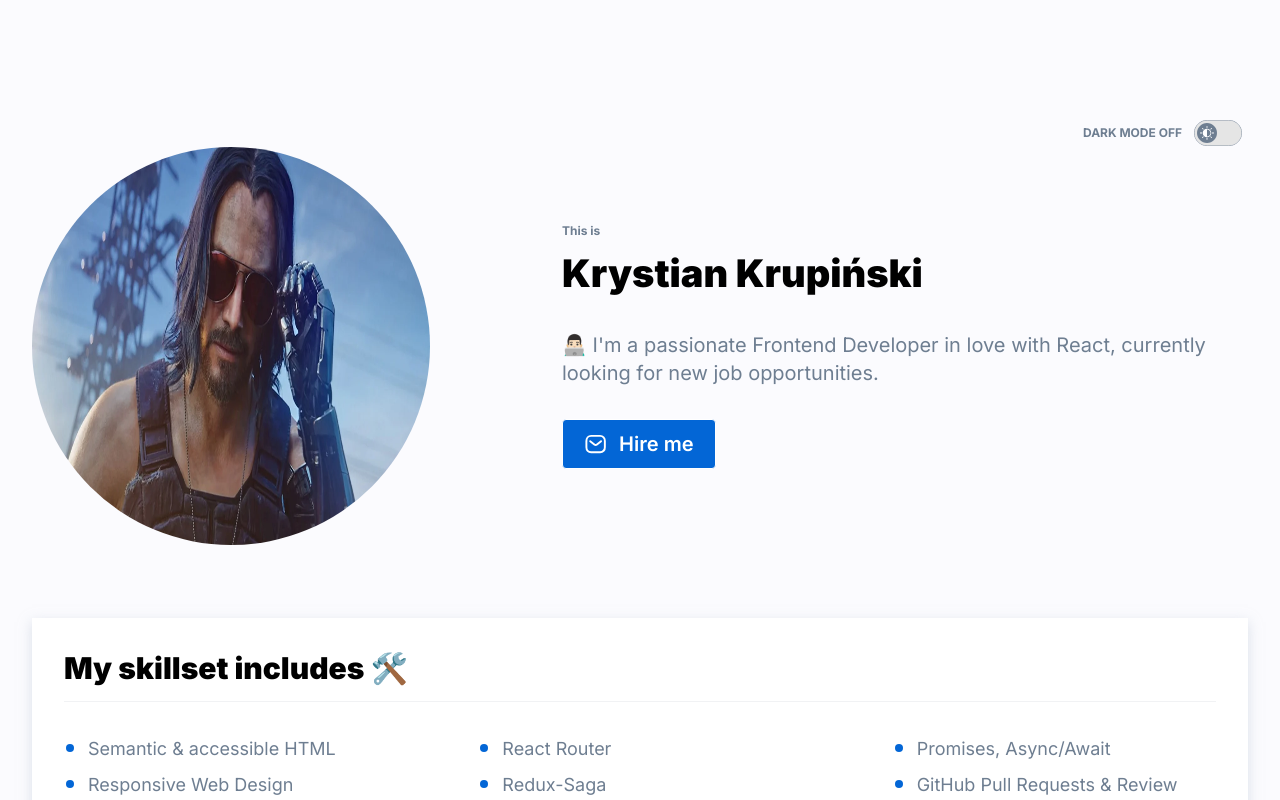
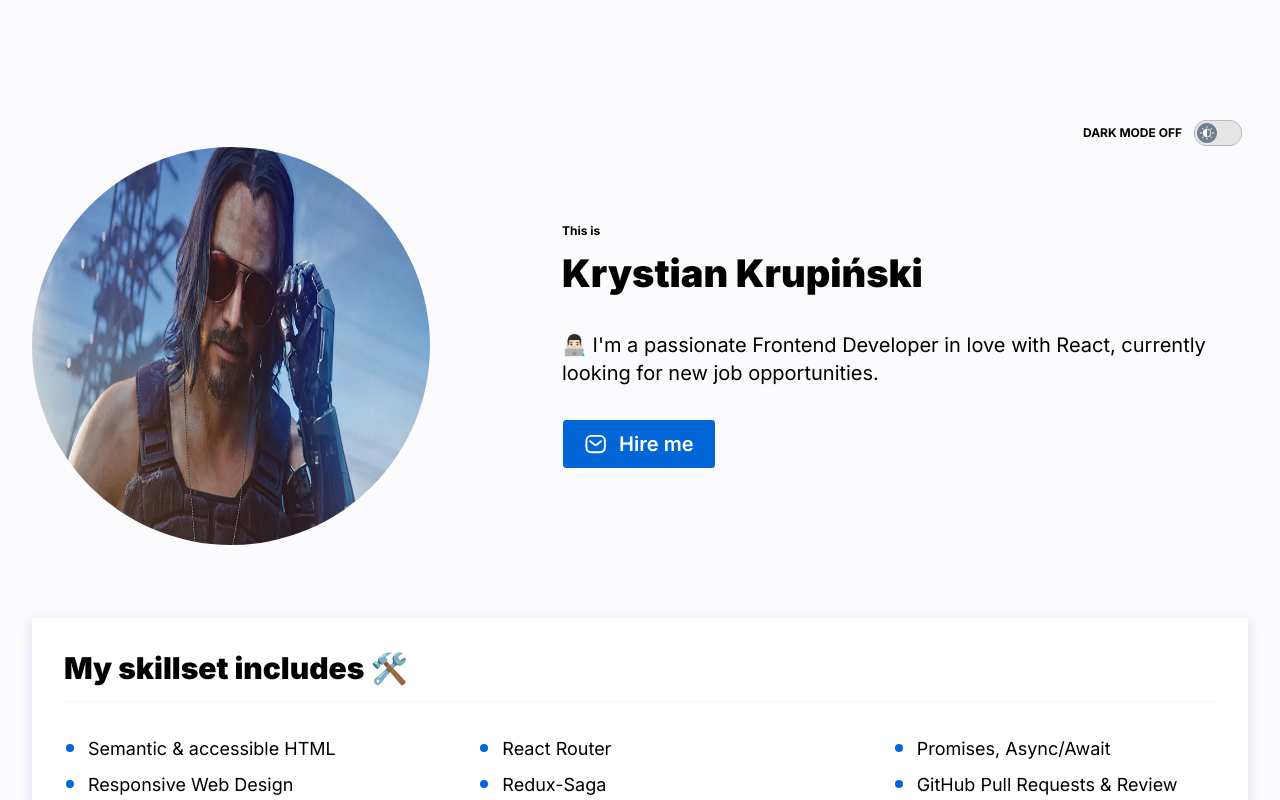
Before and after one commit to Krystian22FrontEnd/personal-homepage, a React (Create React App) app: page / in a window 1280 px wide. Shown: the top 800 px of the page. Built offline with nearby package versions, Linux system fonts and the light colour scheme.

Commit message:
added new colors

```diff
--- a/src/theme.js
+++ b/src/theme.js
@@ -4,8 +4,10 @@ export const theme = {
     whiteLilac: "#FBFBFE",
     mischka: "#E5E4E7",
     scienceBlue: "#0366D6",
-    slateGrey: "#6E7E91",
+    slateGray: "#6E7E91",
     darkHeather: "#b9c6d480",
     darkIron: "#d1d5da4d",
+    darkViolet: "#090A3308",
+    black: "#000000",
   },
 };
```
